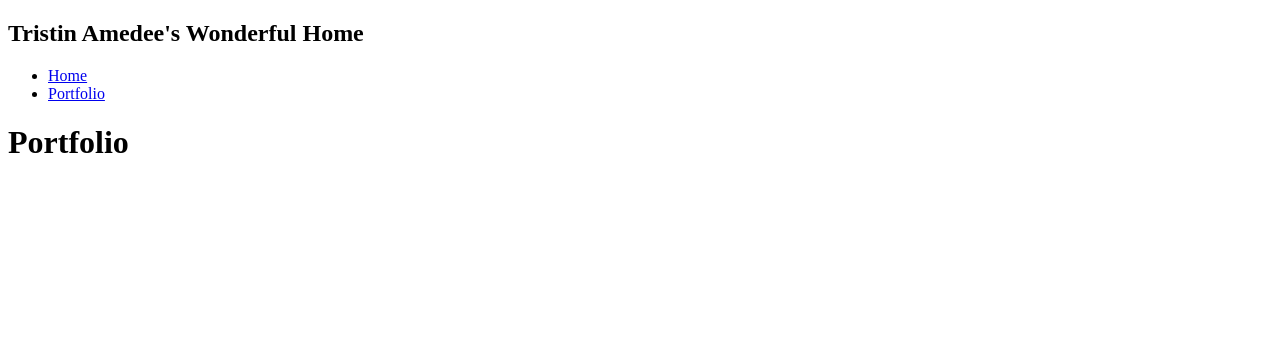
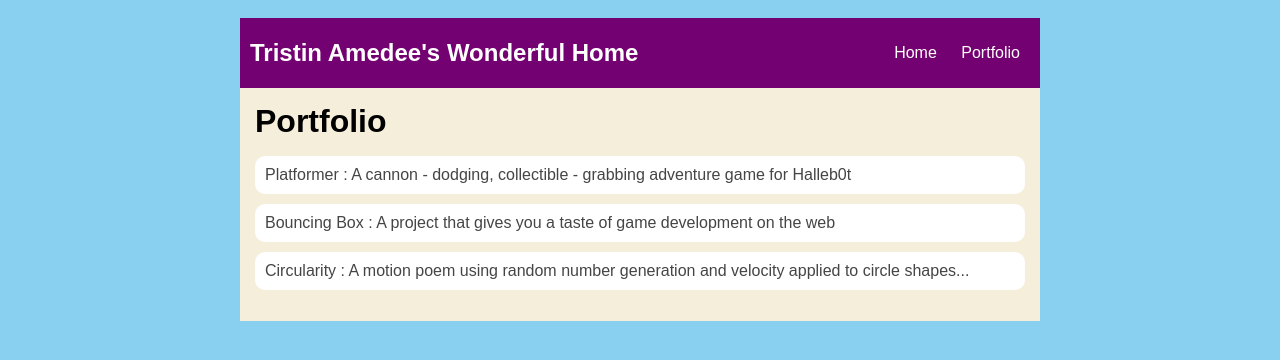
Before and after one commit to Tristin-LJ-Amedee/Tristan-LJ-Amedee, a plain HTML site: page portfolio.html in a window 1280 px wide. Drawn offline with Linux system fonts and the light colour scheme.

Commit message:
Portfolio

```diff
--- a/portfolio.html
+++ b/portfolio.html
@@ -2,6 +2,83 @@
 <html>
     <head>
         <title>Tristin Amedee's Wonderful Home</title>
+        <style type="text/css">
+            body {
+             background: rgb(137, 207, 240);
+             color: rgb(45, 45, 45);
+             padding: 10px;
+             font-family: arial;
+         }
+         header {
+             font-size: 1.5em;
+             font-weight: bold;
+         }
+
+         #all-contents {
+             max-width: 800px;
+             margin: auto;
+         }
+
+         /* navigation menu */
+         nav {
+             background: rgb(116, 1, 113);
+             margin: 0 auto;
+             display: flex;
+             padding: 10px;
+         }
+         h1 {
+             display: flex;
+             align-items: center;
+             color: rgb(255, 255, 255);
+             flex: 1;
+             margin: 0;
+         }
+         #nav-ul {
+             list-style-image: none;
+         }
+         .nav-li {
+             display: inline-block;
+             padding: 0 10px;
+         }
+         .nav-a {
+             text-decoration: none;
+             color: #fff;
+         }
+
+         /* main container area beneath menu */
+         main {
+             background: rgb(245, 238, 219);
+             display: flex;
+         }
+         .content {
+             flex: 1;
+             padding: 15px;
+         }
+         .content h1 {
+             color: black;
+         }
+
+         #portfolio {
+             list-style-type: none;
+             padding-left: 0;
+         }
+
+         #portfolio li {
+             background: #fff;
+             padding: 10px;
+             border-radius: 10px;
+             margin-bottom: 10px;
+         }
+
+         #portfolio li:hover {
+             background: #eee;
+         }
+
+         #portfolio a {
+             text-decoration: none;
+             color: #454545;
+         }
+        </style>
     </head>
 
     <body>
@@ -21,7 +98,9 @@
         <div class="content">
             <h1>Portfolio</h1>
             <ul id="portfolio">
-
+                <li><a href="projects/platformer/">Platformer : A cannon - dodging, collectible - grabbing adventure game for Halleb0t</a></li>
+                <li><a href="projects/bouncing-box/">Bouncing Box : A project that gives you a taste of game development on the web </a></li>
+                <li><a href="projects/circularity/">Circularity : A motion poem using random number generation and velocity applied to circle shapes...</a></li>
             </ul>
         </div>
      </main>
```
